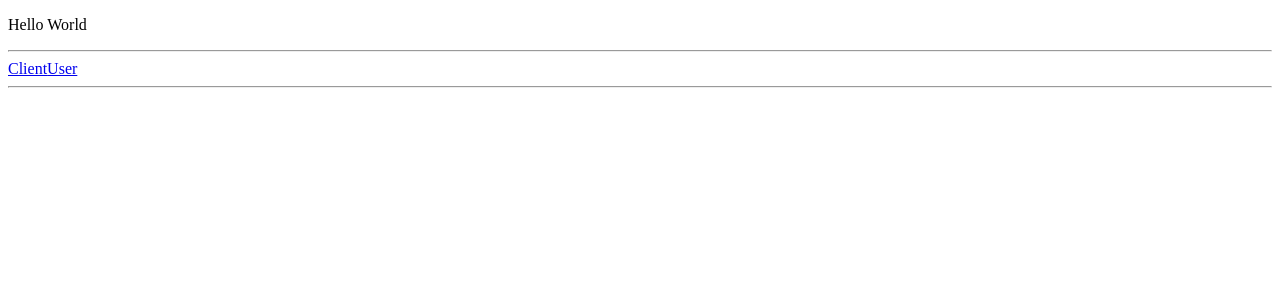
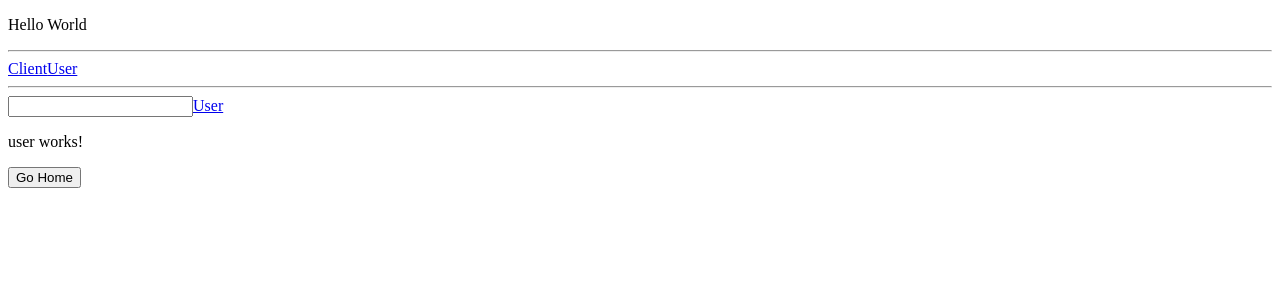
Before and after one commit to jennyEckstein/Udemy_AngularJS_Tutorial, an Angular app in the folder first-app/: page /user/1 in a window 1280 px wide. Before the commit this address led to /. Shown: the top 300 px of the page. Built offline with nearby package versions, Linux system fonts and the light colour scheme.

Commit message:
feat: navigate using the id

```diff
--- a/first-app/src/app/app.component.html
+++ b/first-app/src/app/app.component.html
@@ -3,4 +3,6 @@
 	<a [routerLink]="['client']">Client</a>
 	<a [routerLink]="['user']">User</a>
 <hr>
+<input type="text" #id (input)="0">
+<a [routerLink]="['user', id.value]">User</a>
 <router-outlet></router-outlet>
--- a/first-app/src/app/app.routes.ts
+++ b/first-app/src/app/app.routes.ts
@@ -5,6 +5,7 @@ import { ClientComponent } from './client/client.component';
 import { AppComponent } from './app.component';
 
 const APP_ROUTES: Routes = [
+	{ path: 'user/:id', component: UserComponent },
 	{ path: 'user', component: UserComponent },
 	{ path: 'client', component: ClientComponent},
 	{ path: '', component: AppComponent}
--- a/first-app/src/app/user/user.component.html
+++ b/first-app/src/app/user/user.component.html
@@ -1,2 +1,2 @@
 <p> user works!</p>
-<button (click)="onNavigate()">Go Home</button>
+<button (click)="onNavigate()">Go Home</button><br>
```
